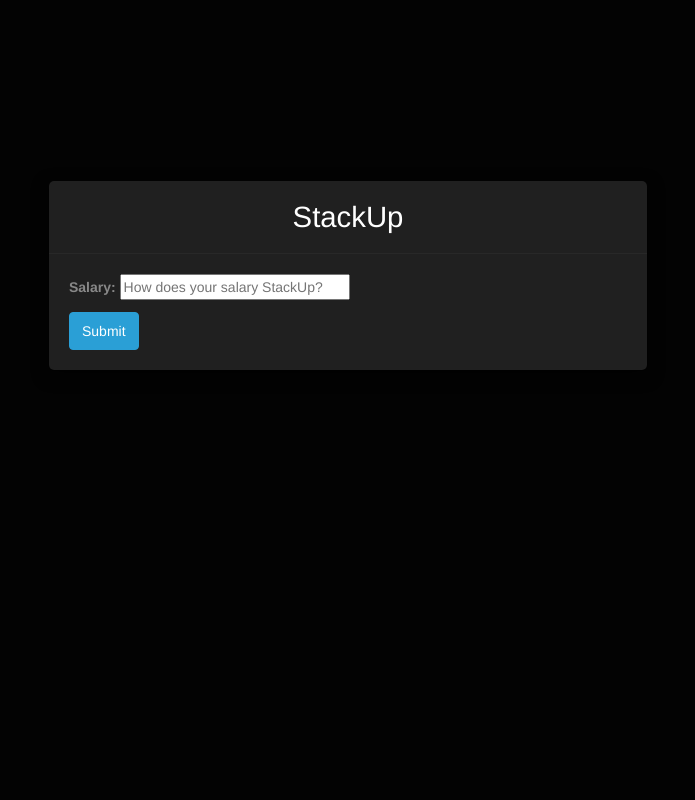
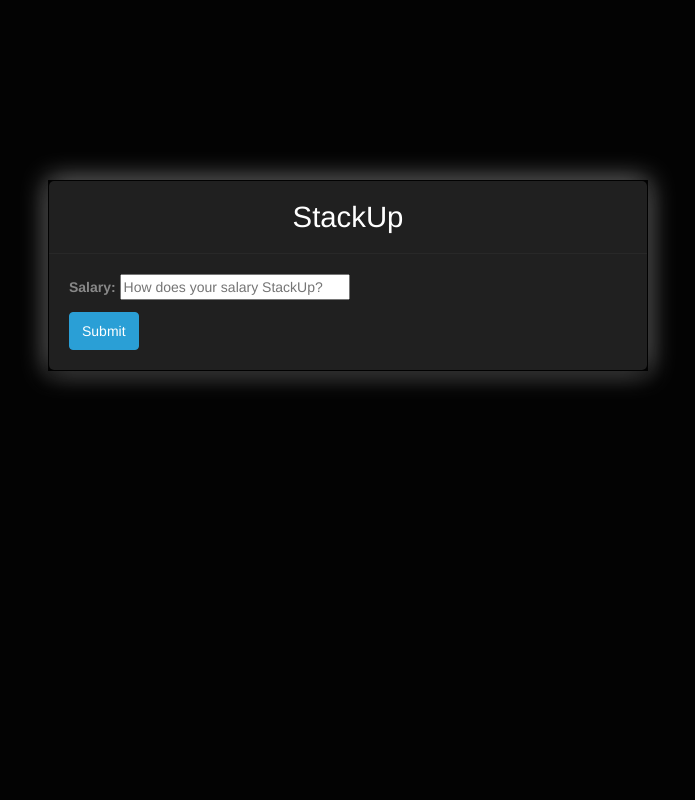
Before and after one commit to jpulec/stackup, a Django app: page / in a window 1280 px wide. Shown: the whole page, without its empty margins (292-987 px from the left). Run offline with Django 3.2, Linux system fonts and the light colour scheme; some libraries are stand-ins or nearby versions; some web fonts are replaced.

Commit message:
box-shadows

```diff
--- a/stackup/static/css/style.css
+++ b/stackup/static/css/style.css
@@ -37,6 +37,10 @@ html {
     margin-top: 30%;
 }
 
+.modal-dialog {
+    box-shadow: 0 0 25px #888888;
+}
+
 .modal-title {
     font-size: 22pt;
     text-align: center;
```
